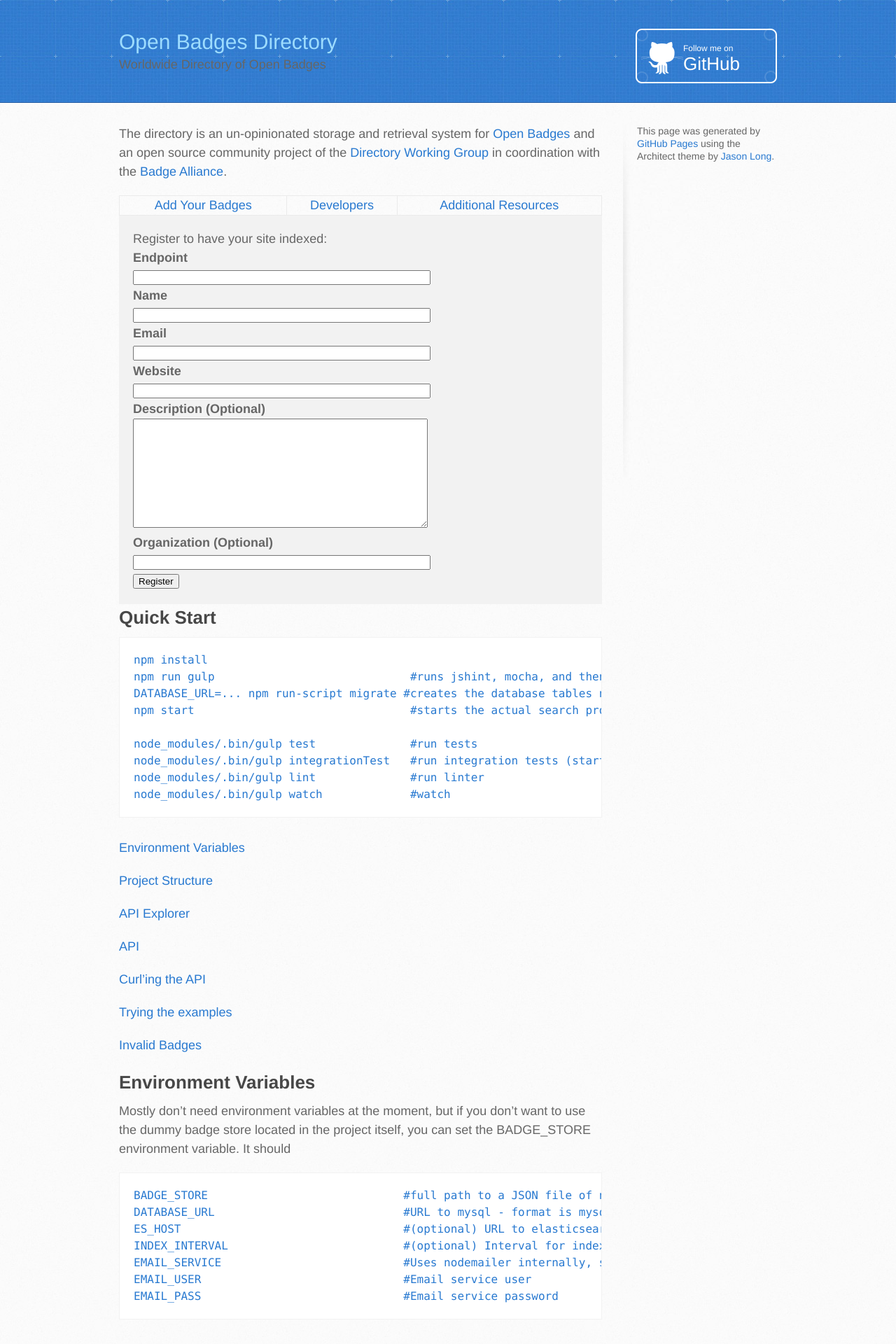
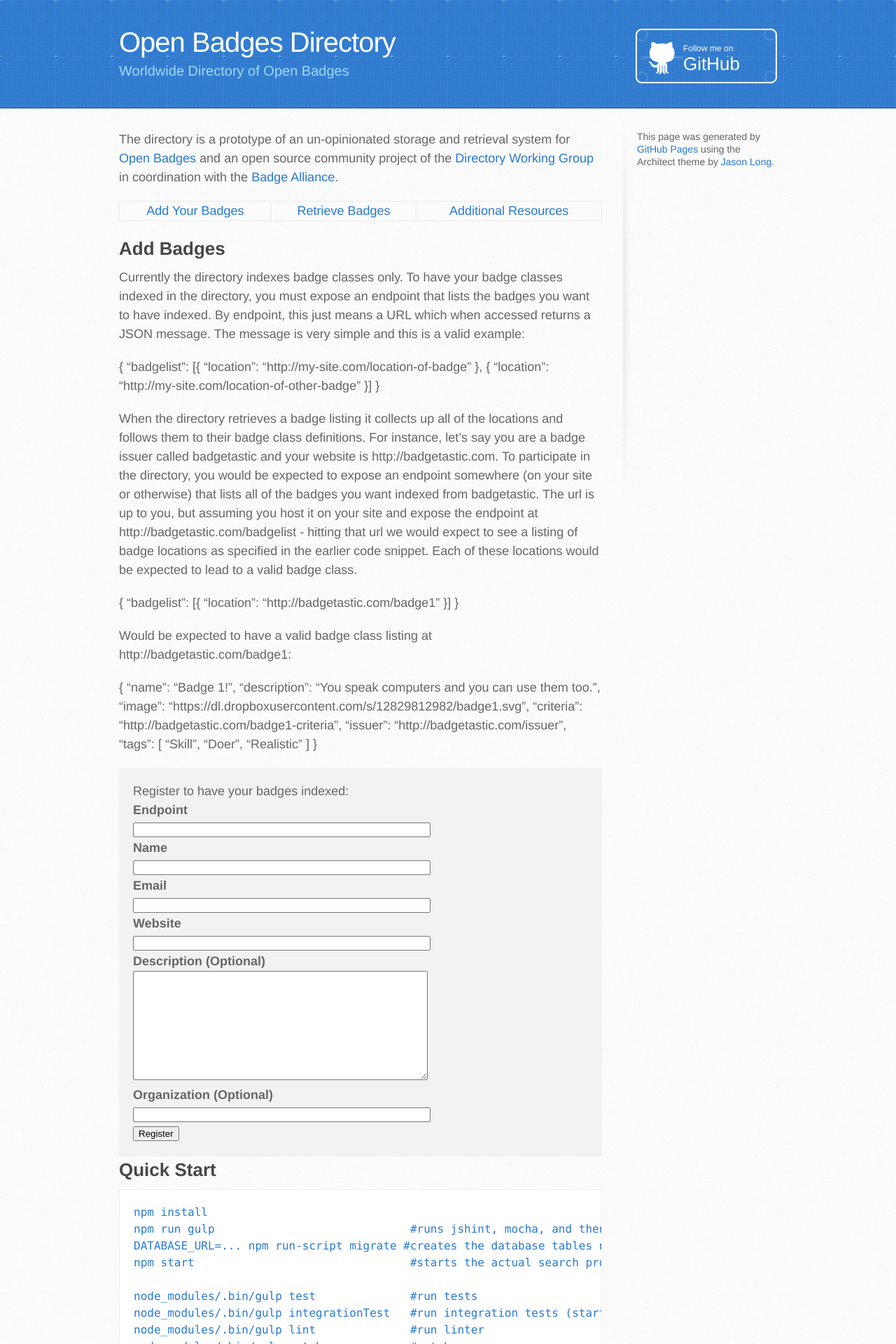
Before and after one commit to OpenWorksGroup/openbadges-directory, a Jekyll site: the page built from index.markdown, in a window 1280 px wide. Shown: the top 1920 px of the page at 70% size. Built offline with Jekyll 4.4.1, drawn with Linux system fonts in a browser that asks for light colours; Markdown is read by kramdown in place of the engine named in the settings.

Commit message:
page work

```diff
--- a/_includes/registration-form.html
+++ b/_includes/registration-form.html
@@ -11,7 +11,7 @@
     Thanks for adding your badges to the directory.<br/>
   </div>
   <form ng-submit="register()" ng-if="!success">
-    Register to have your site indexed:<br/>
+    Register to have your badges indexed:<br/>
     <label>
       <span>Endpoint</span>
       <input type="text" name="endpoint" value="" ng-model="registerData.endpoint" size="50"/>
--- a/_layouts/site.html
+++ b/_layouts/site.html
@@ -25,8 +25,8 @@
   <body>
     <header>
       <div class="inner">
-        <h2>Open Badges Directory</h2>
-        <h4>Worldwide Directory of Open Badges</h4>
+        <h1>Open Badges Directory</h1>
+        <h2>Worldwide Directory of Open Badges</h2>
         <a href="https://github.com/mozilla/openbadges-directory" class="button"><small>Follow me on </small>GitHub</a>
       </div>
     </header>
--- a/index.markdown
+++ b/index.markdown
@@ -2,10 +2,47 @@
 layout: site
 ---
 
-The directory is an un-opinionated storage and retrieval system for <a href="openbadges.org" target="_blank">Open Badges</a> and an open source community project of the <a href="http://wiki.badgealliance.org/index.php/Directory_Working_Group" target="_blank">Directory Working Group</a> in coordination with the <a href="http://badgealliance.org/" target="_blank">Badge Alliance</a>.
+The directory is a prototype of an un-opinionated storage and retrieval system for <a href="openbadges.org" target="_blank">Open Badges</a> and an open source community project of the <a href="http://wiki.badgealliance.org/index.php/Directory_Working_Group" target="_blank">Directory Working Group</a> in coordination with the <a href="http://badgealliance.org/" target="_blank">Badge Alliance</a>.
 
 
-[Add Your Badges](#registration) | [Developers](#develop) | [Additional Resources](#resources)
+[Add Your Badges](#addbadges) | [Retrieve Badges](#develop) | [Additional Resources](#resources)
+
+
+<a name="addbadges" />
+## Add Badges
+
+Currently the directory indexes badge classes only. To have your badge classes indexed in the directory, you must expose an endpoint that lists the badges you want to have indexed. By endpoint, this just means a URL which when accessed returns a JSON message. The message is very simple and this is a valid example:
+
+ {
+   "badgelist": [{
+     "location": "http://my-site.com/location-of-badge"
+   }, {
+     "location": "http://my-site.com/location-of-other-badge"
+   }]
+ }
+
+When the directory retrieves a badge listing it collects up all of the locations and follows them to their badge class definitions. For instance, let's say you are a badge issuer called badgetastic and your website is http://badgetastic.com. To participate in the directory, you would be expected to expose an endpoint somewhere (on your site or otherwise) that lists all of the badges you want indexed from badgetastic. The url is up to you, but assuming you host it on your site and expose the endpoint at http://badgetastic.com/badgelist - hitting that url we would expect to see a listing of badge locations as specified in the earlier code snippet. Each of these locations would be expected to lead to a valid badge class.
+
+ {
+   "badgelist": [{
+     "location": "http://badgetastic.com/badge1"
+   }]
+ }
+
+Would be expected to have a valid badge class listing at http://badgetastic.com/badge1:
+
+ {
+   "name": "Badge 1!",
+   "description": "You speak computers and you can use them too.",
+   "image": "https://dl.dropboxusercontent.com/s/12829812982/badge1.svg",
+   "criteria": "http://badgetastic.com/badge1-criteria",
+   "issuer": "http://badgetastic.com/issuer",
+   "tags": [
+     "Skill",
+     "Doer",
+     "Realistic"
+   ]
+ }
 
 {% include registration-form.html %}
 
--- a/stylesheets/stylesheet.css
+++ b/stylesheets/stylesheet.css
@@ -73,7 +73,7 @@ header {
 
 header h1 {
   letter-spacing: -1px;
-  font-size: 80px;
+  font-size: 40px;
   color: #fff;
   line-height: 1;
   margin-bottom: 0.2em;
@@ -81,7 +81,7 @@ header h1 {
 }
 
 header h2 {
-  font-size: 30px;
+  font-size: 20px;
   color: #9ddcff;
   font-weight: normal;
   line-height: 1.3;
```
